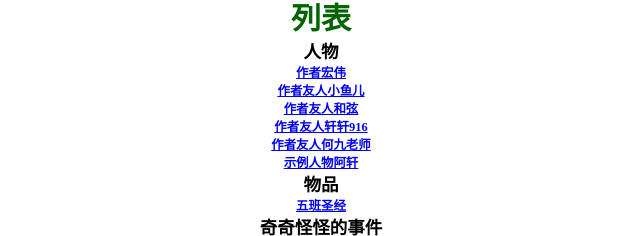
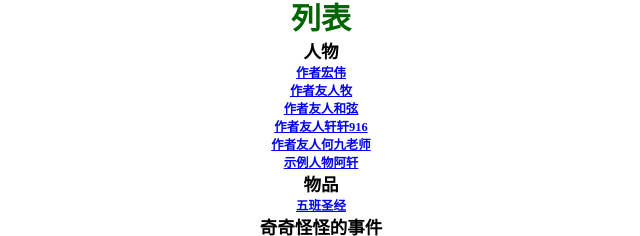
Before and after one commit to lbdn1/hlgc5.github.io, a plain HTML site: page wikilist.html in a window 1280 px wide. Shown: the part 332-568 px from the top of the page, 319-959 px from the left. Drawn offline with Linux system fonts and the light colour scheme.

Commit message:
Update wikilist.html

```diff
--- a/wikilist.html
+++ b/wikilist.html
@@ -162,7 +162,7 @@
 			<h5 align="center">作者宏伟</h5>
 		</a>
 		<a href="https://space.bilibili.com/1149378638">
-			<h5 align="center">作者友人小鱼儿</h5>
+			<h5 align="center">作者友人牧</h5>
 		</a>
 		<a href="https://space.bilibili.com/3461573756586392">
 			<h5 align="center">作者友人和弦</h5>
```
